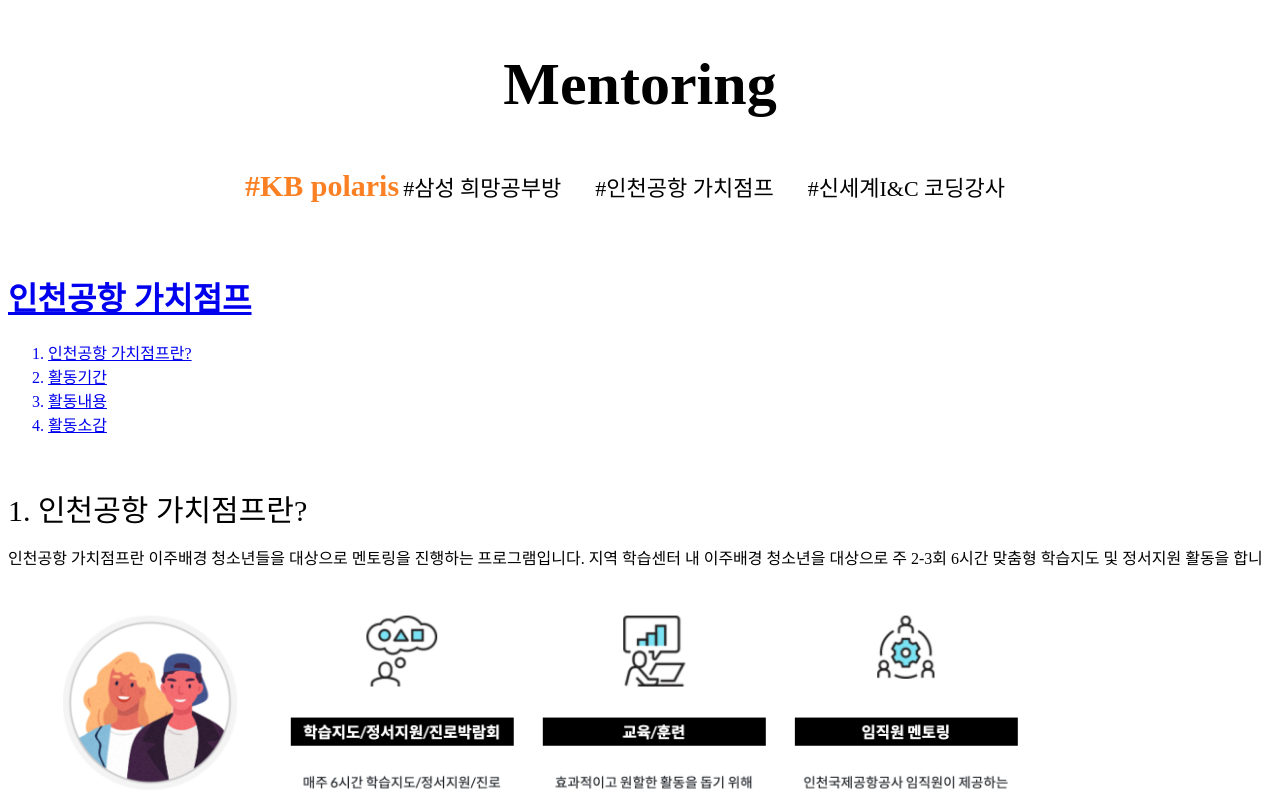
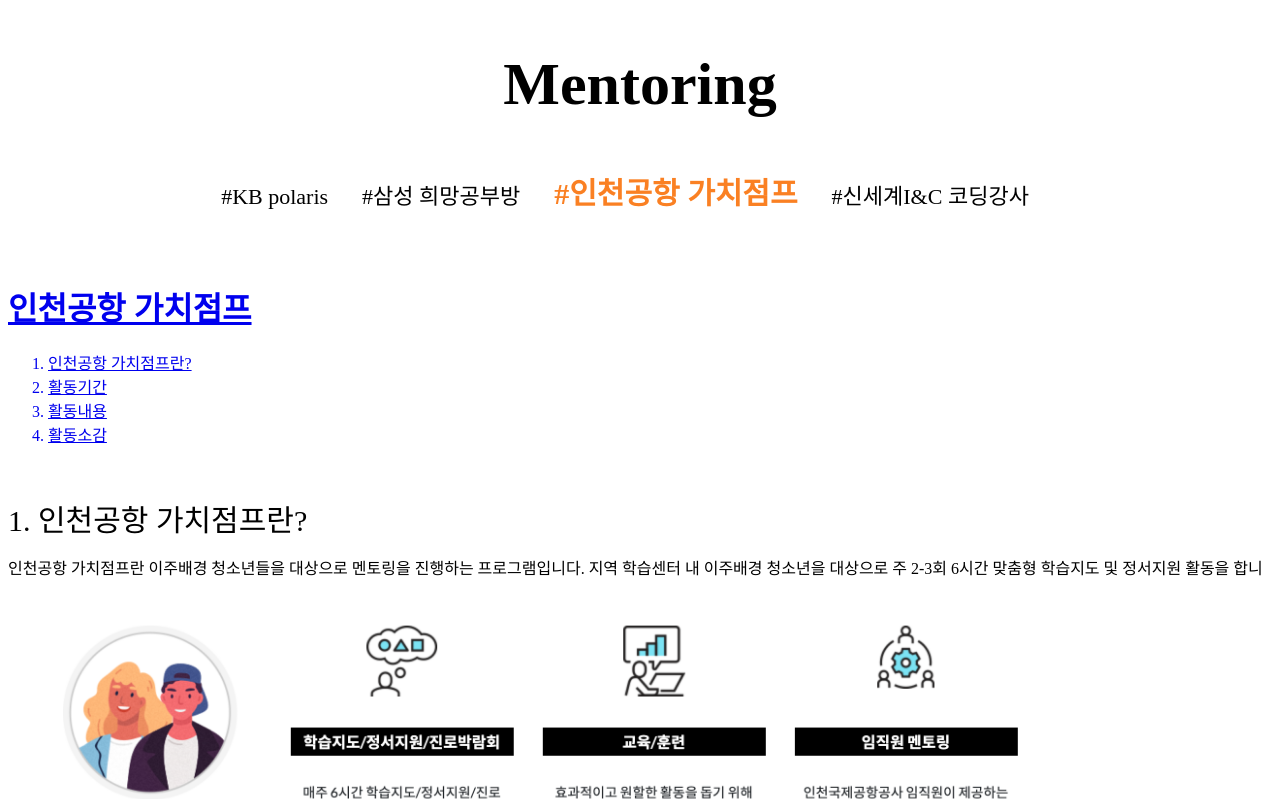
Before and after one commit to Hyevvy/myProfileProject, a plain HTML site: page mentoringInc.html in a window 1280 px wide. Shown: the top 799 px of the page. Drawn offline with Linux system fonts and the light colour scheme.

Commit message:
Add files via upload

```diff
--- a/mentoringInc.html
+++ b/mentoringInc.html
@@ -14,9 +14,9 @@
     <h1 class="mentoringHeader"> Mentoring </h1>
     <p class="mentoringLists">
     <!--    <span id="mentoringClicked" class="mentoringList">#화성시 멘토링</span>-->
-        <span id="mentoringClicked">#KB polaris</span>
+        <span class="mentoringList">#KB polaris</span>
         <span class="mentoringList">#삼성 희망공부방</span>
-        <span class="mentoringList" class="mentoringList">#인천공항 가치점프</span>
+        <span class="mentoringList"  id="mentoringClicked">#인천공항 가치점프</span>
         <span class="mentoringList">#신세계I&C 코딩강사</span>
     </p>
 
```
Also changed, not shown: mentoringSds.html (+2 -2 lines).
